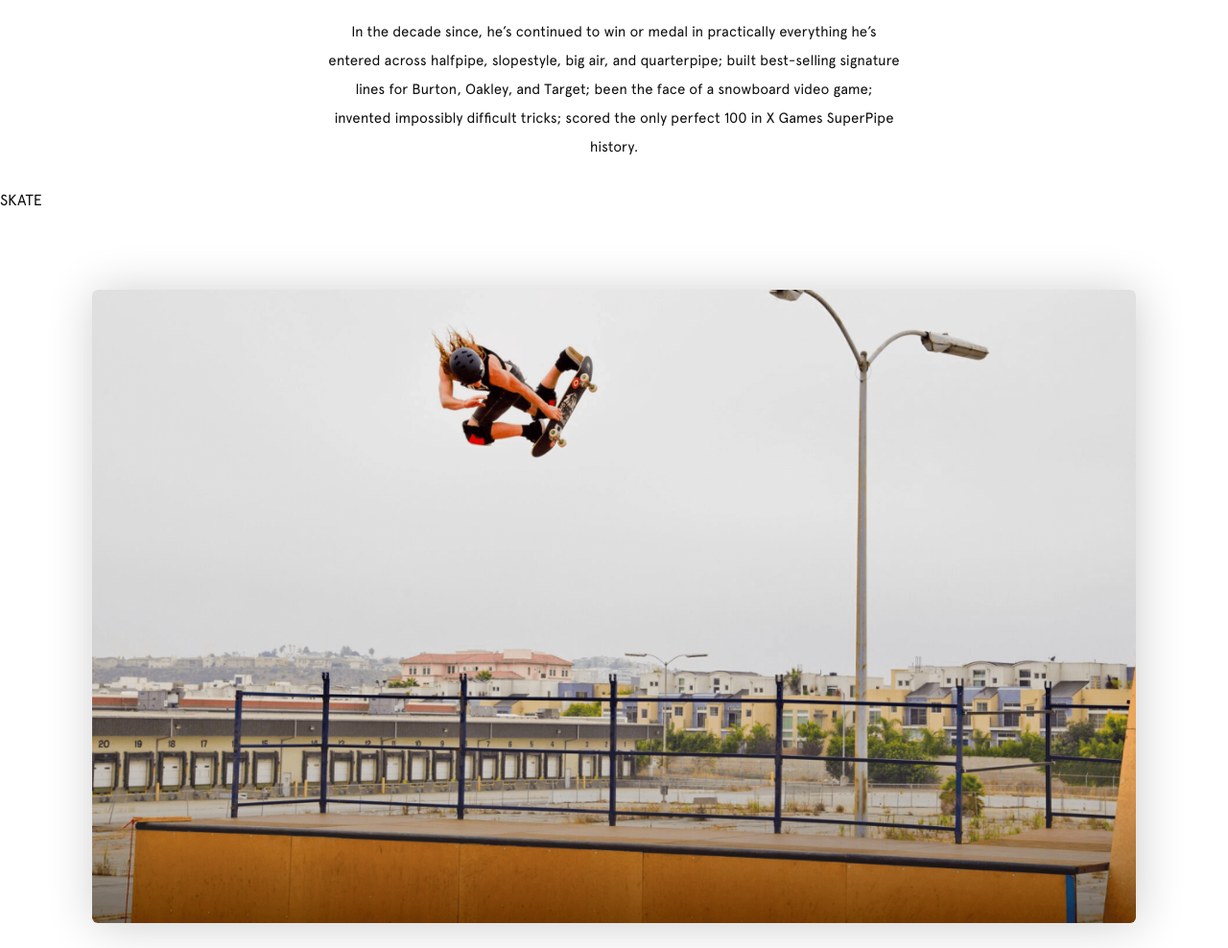
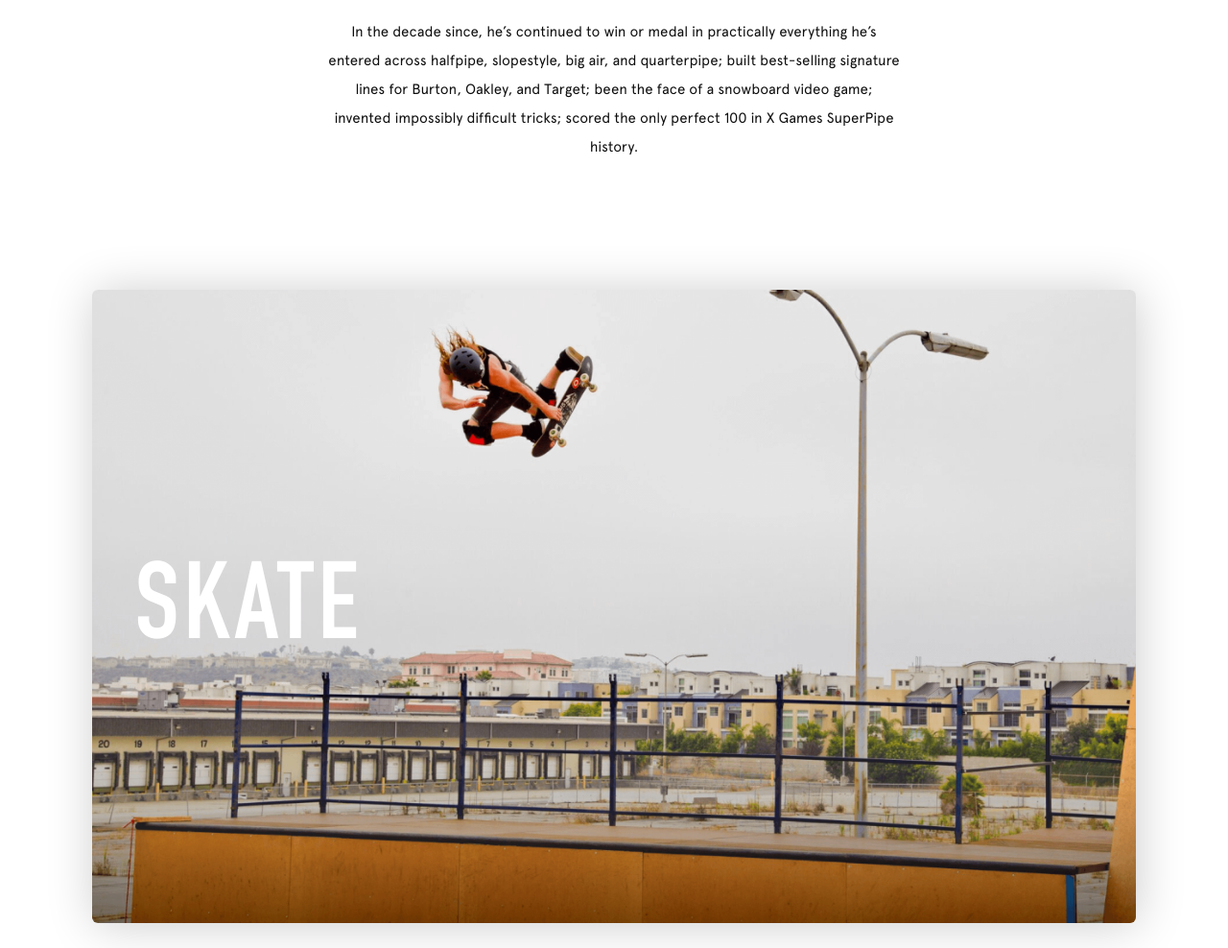
Before and after one commit to rgba-la/rgba-la.github.io-sw, a plain HTML site: page index.html in a window 1280 px wide. Shown: the part 4526-5514 px from the top of the page at 96% size. Drawn offline with nearby package versions, Linux system fonts and the light colour scheme.

Commit message:
modified skate text

```diff
--- a/css/main.css
+++ b/css/main.css
@@ -439,9 +439,15 @@ hr {
    position: absolute;
 }
 
-.skate {  /*COME BACK TO THIS!!*/
+.skate {
    position: absolute;
    display: flex;
+   z-index: 10;
+}
+
+.skate p {
+   font-family: DIN-CondensedBold;
+   color: #FFF;
 }
 
 .skate-2-container {
@@ -755,6 +761,17 @@ hr {
          margin-top: 15vh;
       }
 
+      .skate {
+         top: 14.5vh;
+         left: 18%;
+      }
+
+      .skate p {
+         font-size: 6.4vw;
+         letter-spacing: 1.5px;
+         line-height: 25px;
+      }
+
       .skate-carousel {
          margin-top: 6.5vh;
       }
@@ -889,6 +906,11 @@ hr {
          bottom: 18%;
       }
 
+      .skate {
+         top: 15.6vh;
+         left: 18%;
+      }
+
    }
 
   /* Extra Small Devices, Phones */
@@ -923,6 +945,11 @@ hr {
 
       .snow-video-text-2 {
          width: 420px;
+      }
+
+      .skate {
+         top: 18vh;
+         left: 18%;
       }
 
       .skate-text-3 {
@@ -1111,6 +1138,11 @@ hr {
          margin-top: 28vh;
       }
 
+      .skate {
+         top: 22.5vh;
+         left: 18%;
+      }
+
       .skate-img {
          width: 190px;
          margin: 118px auto 0 auto;
@@ -1233,6 +1265,17 @@ hr {
          width: 600px;
          font-size: 15px;
          line-height: 30px;
+      }
+
+      .skate {
+         top: 32vh;
+         left: 10%;
+      }
+
+      .skate p {
+         letter-spacing: 5px;
+         line-height: 75px;
+         font-size: 8.8vw;
       }
 
       .skate-carousel {
@@ -1366,7 +1409,7 @@ hr {
          max-width: 90%;
       }
 
-     .atp { /*COME BACK TO THIS */
+     .atp {
         font-size: 1.4vw;
         line-height: 3.5vh;
      }
@@ -1380,6 +1423,12 @@ hr {
      .athlete-snow {
         bottom: -4%;
       }
+
+      .skate {
+         top: 36vh;
+         left: 11%;
+      }
+
 
    }
 
@@ -1405,6 +1454,11 @@ hr {
 
       .skate-video {
          margin: 69px 0 0 auto;
+      }
+
+      .skate {
+         top: 38.5vh;
+         left: 11%;
       }
 
    }
@@ -1440,4 +1494,9 @@ hr {
         margin-top: 40vh;
      }
 
+     .skate {
+        top: 43.5vh;
+        left: 11%;
+     }
+
    }
```
